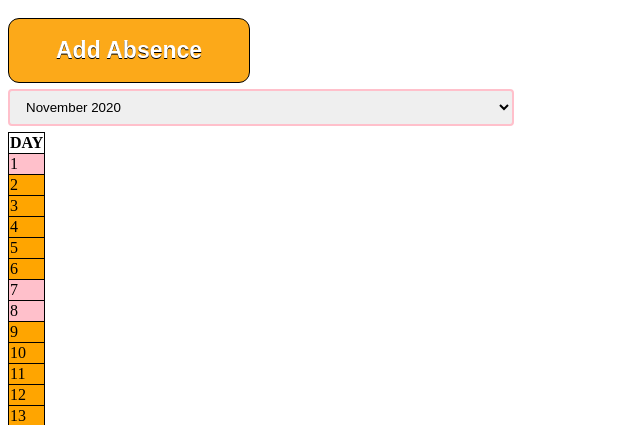
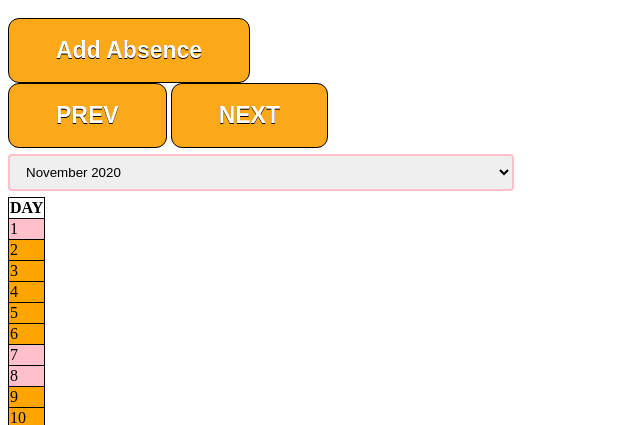
Before and after one commit to damianlapa/CardboardFactoryManager, a Django app: page /absences-list/ in a window 1280 px wide. Shown: the part 161-586 px from the top of the page, without its empty margins (0-640 px from the left). Run offline with Django 3.2, Linux system fonts and the light colour scheme; data that the repository does not hold is empty.

Commit message:
prev and next buttons

```diff
--- a/warehousemanager/templates/warehousemanager-absenceslist.html
+++ b/warehousemanager/templates/warehousemanager-absenceslist.html
@@ -6,6 +6,11 @@
 <br />
 
 <a href="{% url 'add-absence' %}"><button class="absence-button">Add Absence</button></a>
+
+<br />
+
+<a href="{% url 'absence-list' %}?month={{ prev_month }}"><button class="absence-button">PREV</button></a>
+<a href="{% url 'absence-list' %}?month={{ next_month }}"><button class="absence-button">NEXT</button></a>
 
 <br />
 
--- a/warehousemanager/views.py
+++ b/warehousemanager/views.py
@@ -398,15 +398,36 @@ class AbsencesList(View):
         def today_month():
             today = datetime.datetime.now()
 
-            a = datetime.datetime.strftime(today, '%d-%m-%Y')
-            a_dt = datetime.datetime.strptime(a, '%d-%m-%Y')
+            ab = datetime.datetime.strftime(today, '%d-%m-%Y')
+            a_dt = datetime.datetime.strptime(ab, '%d-%m-%Y')
 
             am = months[int(a_dt.month - 1)]
             ay = a_dt.year
 
-            aa = am + ' ' + str(ay)
+            aaa = am + ' ' + str(ay)
 
-            return aa
+            return aaa
+
+        def previous_and_next_month(some_date_str_yyyy_mm_dd):
+            this_month = datetime.datetime.strptime(some_date_str_yyyy_mm_dd, '%Y-%m-%d').month
+            this_year = datetime.datetime.strptime(some_date_str_yyyy_mm_dd, '%Y-%m-%d').year
+
+            if int(this_month) == 12:
+                next_month_num = 1
+                prev_month_num = 11
+                next_year = this_year + 1
+                prev_year = this_year
+            elif int(this_month) == 1:
+                next_month_num = 2
+                prev_month_num = 12
+                next_year = this_year
+                prev_year = this_year - 1
+            else:
+                next_month_num = int(this_month) + 1
+                prev_month_num = int(this_month) - 1
+                prev_year = this_year
+                next_year = this_year
+            return months[prev_month_num - 1] + f' {prev_year}', months[next_month_num - 1] + f' {next_year}'
 
         months = (
             'January', 'February', 'March', 'April', 'May', 'June', 'July', 'August', 'September', 'October',
@@ -416,11 +437,12 @@ class AbsencesList(View):
         month = request.GET.get('month')
 
         if not month:
-            month = datetime.datetime.today()
+            month = datetime.date.today()
             aa = today_month()
             month_date = datetime.datetime.today()
             day_num = month_date.day
-            print(day_num)
+            print(previous_and_next_month(datetime.date.strftime(month, '%Y-%m-%d')))
+            prev_month, next_month = previous_and_next_month(datetime.date.strftime(month, '%Y-%m-%d'))
         else:
             aa = month
             month_split = month.split()
@@ -430,8 +452,16 @@ class AbsencesList(View):
                 day_num = datetime.datetime.today().day
             else:
                 day_num = 32
+            print(month_split)
+            print(months.index(month_split[0]) + 1)
+            prev_month, next_month = previous_and_next_month(f'{month_split[1]}-{months.index(month_split[0]) + 1}-01')
 
-        workers = Person.objects.all()
+        month_year = aa.split()
+        str_date = f'{month_year[1]}-{months.index(month_year[0]) + 1}-1'
+        month_days = month_days_function(datetime.datetime.strptime(str_date, '%Y-%m-%d'))
+
+        workers = Person.objects.all().filter(
+            job_start__lte=datetime.date(int(month_year[1]), months.index(month_year[0]) + 1, month_days))
         absences = Absence.objects.all()
 
         a = datetime.datetime.strftime(month_date, '%d-%m-%Y')
@@ -489,12 +519,12 @@ class AbsencesAndHolidays(View):
             absences_objects = Absence.objects.all().filter(absence_date__gte=datetime.date(int(year), month_, 1),
                                                             absence_date__lte=datetime.date(int(year), month_ + 1, 1))
             holiday_objects = Holiday.objects.all().filter(holiday_date__gte=datetime.date(int(year), month_, 1),
-                                                            holiday_date__lte=datetime.date(int(year), month_ + 1, 1))
+                                                           holiday_date__lte=datetime.date(int(year), month_ + 1, 1))
         else:
             absences_objects = Absence.objects.all().filter(absence_date__gte=datetime.date(int(year), month_, 1),
                                                             absence_date__lte=datetime.date(int(year) + 1, 1, 1))
             holiday_objects = Holiday.objects.all().filter(holiday_date__gte=datetime.date(int(year), month_, 1),
-                                                            holiday_date__lte=datetime.date(int(year) + 1, 1, 1))
+                                                           holiday_date__lte=datetime.date(int(year) + 1, 1, 1))
 
         # deleting vacations on holidays
         for h in holiday_objects:
@@ -502,7 +532,6 @@ class AbsencesAndHolidays(View):
             if len(absences) > 0:
                 for a in absences:
                     a.delete()
-
 
         absences_and_holidays = []
         for a in absences_objects:
@@ -558,7 +587,8 @@ class AbsenceAdd(View):
                 if safety_counter < 15:
                     safety_counter += 1
                     if first_day_date.weekday() < 5:
-                        new_absence = Absence(worker=worker_object, absence_date=first_day_date, absence_type=absence_type)
+                        new_absence = Absence(worker=worker_object, absence_date=first_day_date,
+                                              absence_type=absence_type)
                         new_absence.save()
                     first_day_date = first_day_date + datetime.timedelta(days=1)
                     if first_day_date == last_day_date:
```
